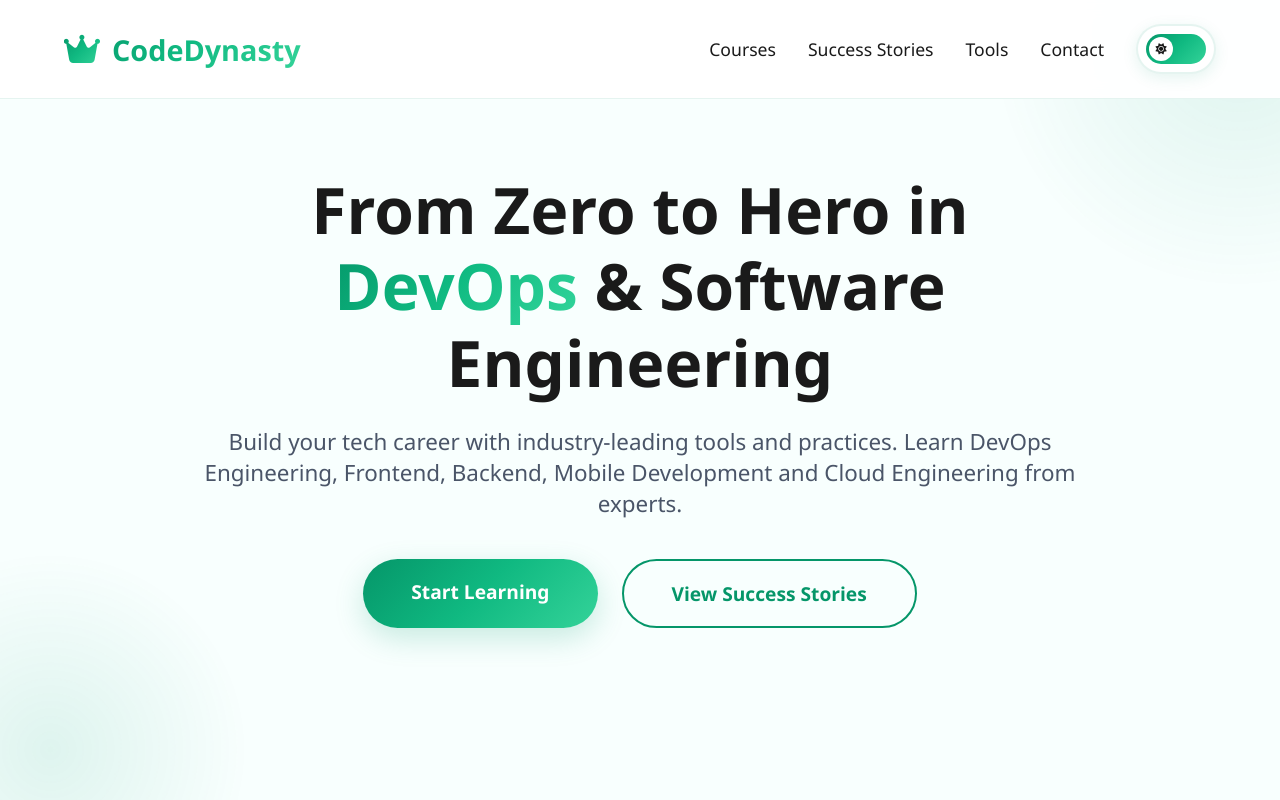
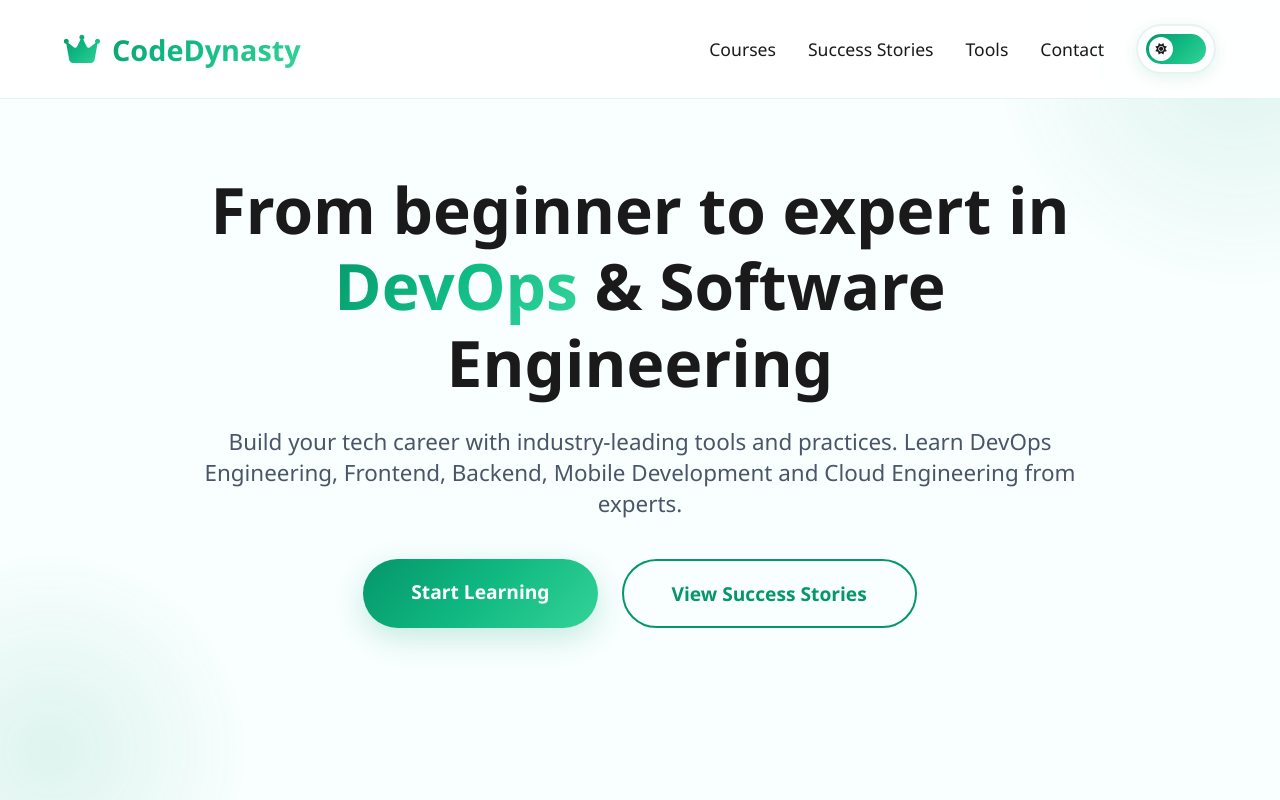
Before and after one commit to Msifeomanora/demo-file, a website: page public/index.html in a window 1280 px wide. Shown: the top 800 px of the page. Drawn offline with Linux system fonts and the light colour scheme.

Commit message:
updated code

```diff
--- a/public/index.html
+++ b/public/index.html
@@ -671,7 +671,7 @@
 
     <section class="hero">
         <div class="hero-content">
-            <h1>From Zero to Hero in <span>DevOps</span> & Software Engineering</h1>
+            <h1>From beginner to expert in <span>DevOps</span> & Software Engineering</h1>
             <p>Build your tech career with industry-leading tools and practices. Learn DevOps Engineering, Frontend, Backend, Mobile Development and Cloud Engineering from experts.</p>
             <div class="cta-buttons">
                 <a href="#courses" class="cta-button">Start Learning</a>
```
